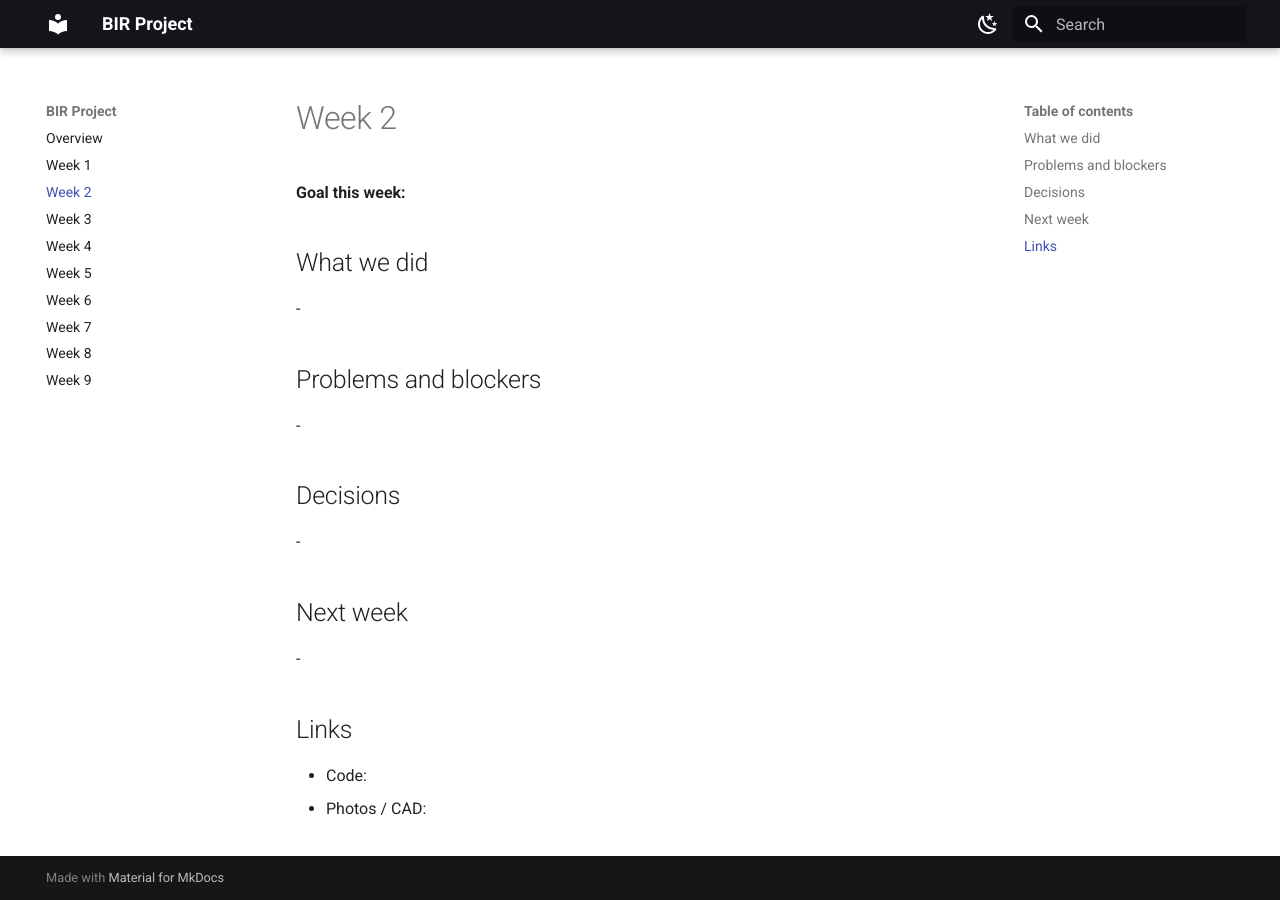
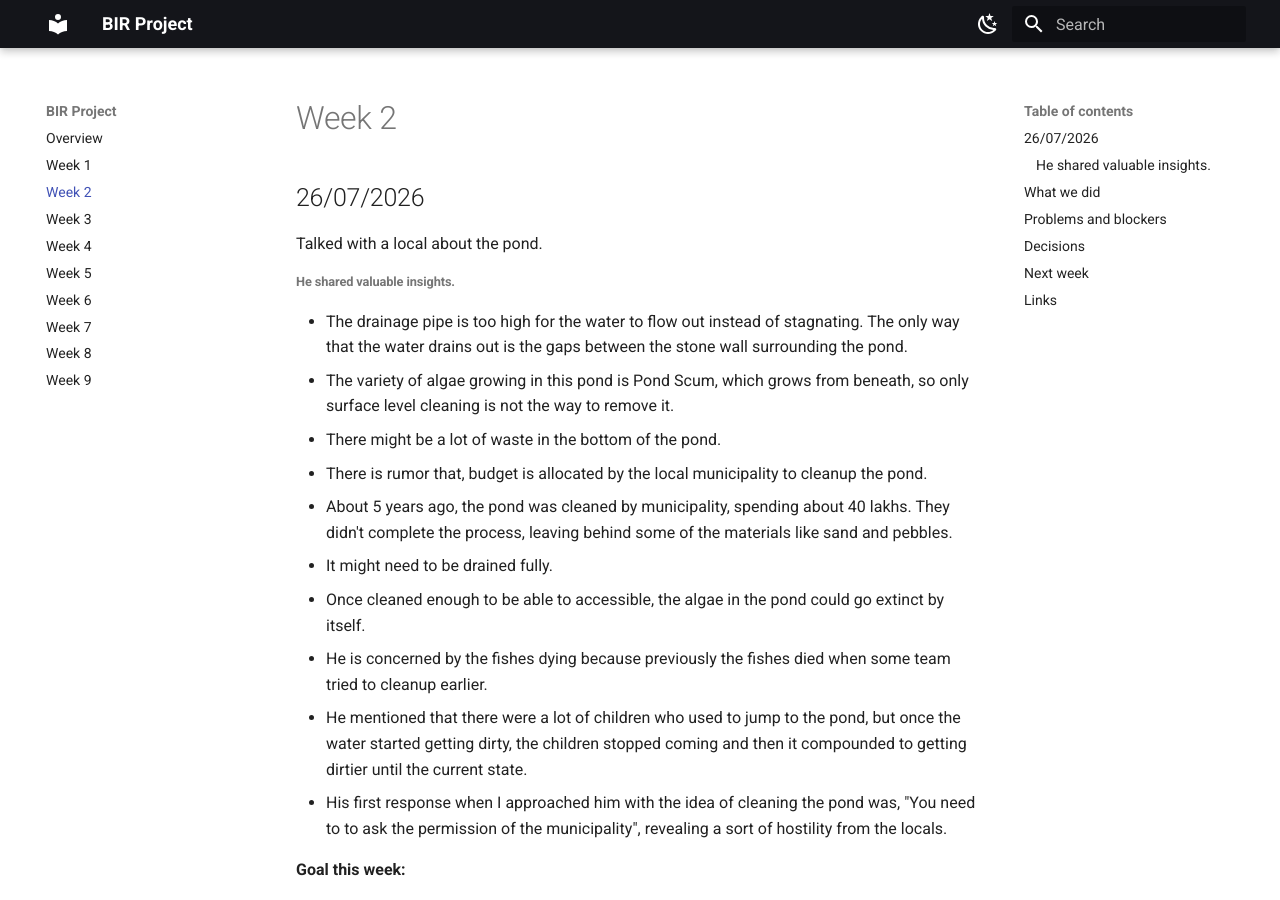
Before and after one commit to BuilderinResidencyTinkerspace/AURABot, an MkDocs documentation site: the page built from docs/week-02.md, in a window 1280 px wide and 900 px high. Built offline with MkDocs 1.6.1 and Material for MkDocs 9.7.7, drawn with Linux system fonts in a browser that asks for light colours.

Commit message:
Document insights from local discussion on pond issues
Added detailed notes from a conversation about the pond, including insights on drainage issues, algae growth, and historical cleanup efforts.

```diff
--- a/docs/week-02.md
+++ b/docs/week-02.md
@@ -1,4 +1,18 @@
 # Week 2
+
+## 26/07/2026
+Talked with a local about the pond.
+###### He shared valuable insights.
+- The drainage pipe is too high for the water to flow out instead of stagnating. The only way that the water drains out is the gaps between the stone wall surrounding the pond.
+- The variety of algae growing in this pond is Pond Scum, which grows from beneath, so only surface level cleaning is not the way to remove it.
+- There might be a lot of waste in the bottom of the pond.
+- There is rumor that, budget is allocated by the local municipality to cleanup the pond.
+- About 5 years ago, the pond was cleaned by municipality, spending about 40 lakhs. They didn't complete the process, leaving behind some of the materials like sand and pebbles.
+- It might need to be drained fully.
+- Once cleaned enough to be able to accessible, the algae in the pond could go extinct by itself.
+- He is concerned by the fishes dying because previously the fishes died when some team tried to cleanup earlier.
+- He mentioned that there were a lot of children who used to jump to the pond, but once the water started getting dirty, the children stopped coming and then it compounded to getting dirtier until the current state.
+- His first response when I approached him with the idea of cleaning the pond was, "You need to to ask the permission of the municipality", revealing a sort of hostility from the locals.
 
 **Goal this week:**
 
```
